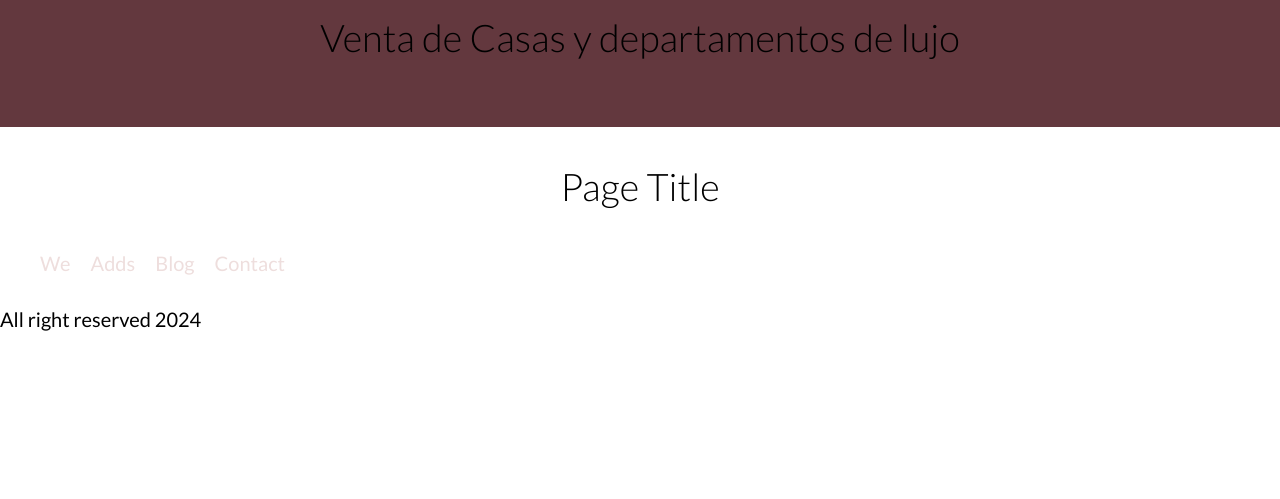
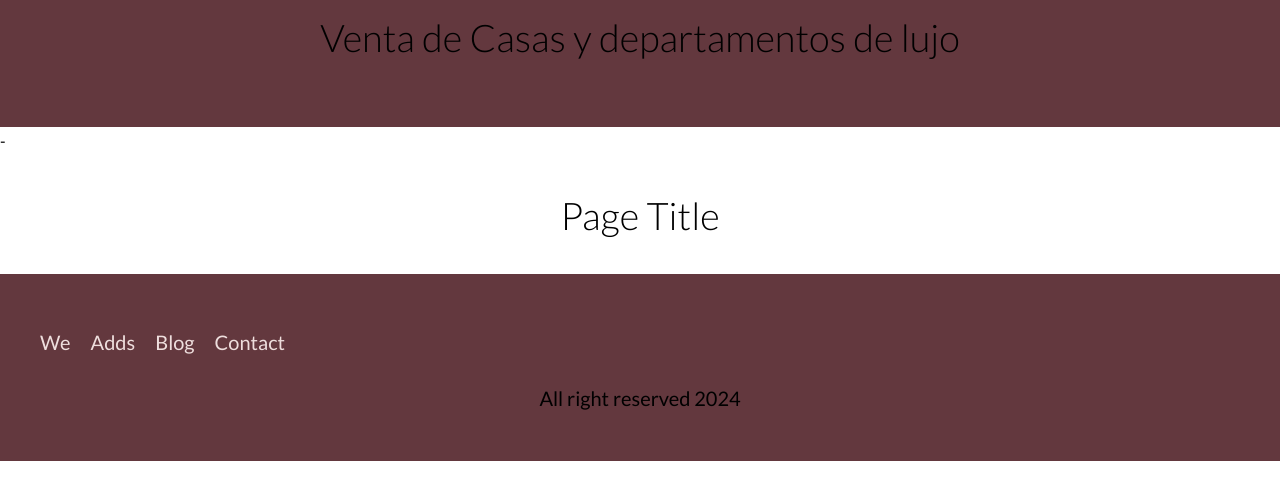
Before and after one commit to FabianCruz14/bienesRaices, a website: page index.html in a window 1280 px wide. Shown: the part 81-580 px from the top of the page. Drawn offline with Linux system fonts and the light colour scheme.

Commit message:
adding a css

```diff
--- a/index.html
+++ b/index.html
@@ -29,7 +29,7 @@
             <h1>Venta de Casas y departamentos de lujo</h1>
         </div> <!-- contenedor -->
 
-    </header>
+    </header>-
 
     <main class="contenedor seccion">
         <h1>Page Title</h1>
@@ -44,7 +44,7 @@
                 <a href="contacto.html">Contact</a>
             </nav>
         </div>
-        <p class="copyright">All right reserved 2024</p>
+        <p class="copyright">All right reserved 2024 </p>
     </footer><!-- footer -->
 
     <script src="/build/js/bundle.min.js"></script>
--- a/src/scss/layout/_footer.scss
+++ b/src/scss/layout/_footer.scss
@@ -0,0 +1,12 @@
+.footer {
+    padding: $separacion / 2 0;
+    background-color: $first;
+
+    .contenedor-footer {
+        padding-top: $separacion / 2;
+    }
+
+    .copyright {
+        text-align: center;
+    }
+}
```
Also changed, not shown: build/css/app.css, 1 other file.
